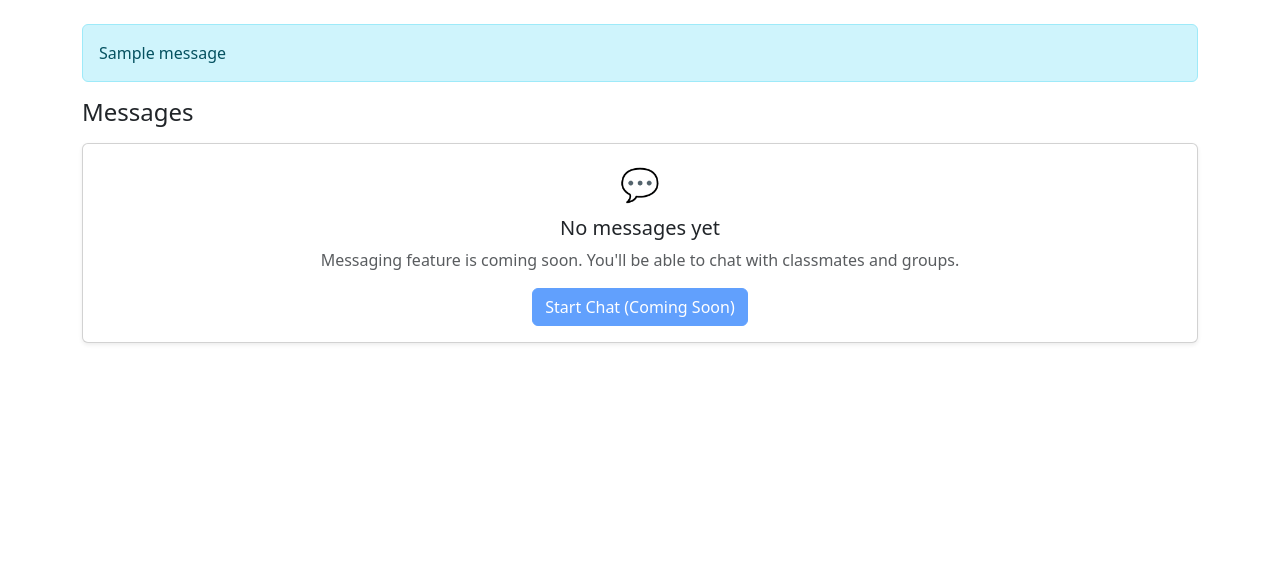
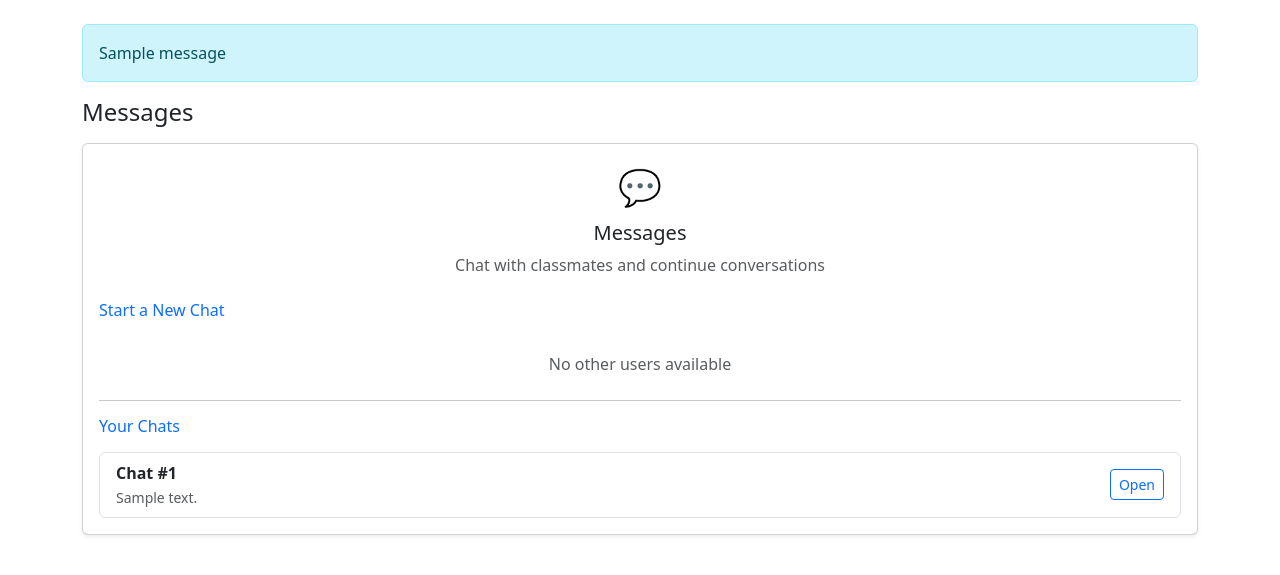
Before and after one commit to Bryanna-Terrazas/campusConnect2026, a Django app: page /messages/ in a window 1280 px wide. Shown: the part 56-631 px from the top of the page. Run offline with Django 5.2, Linux system fonts and the light colour scheme; a user stored in the database is signed in; tables that the repository leaves empty hold one stand-in row (values such as "Sample post"); one stand-in notice (Sample message) is shown.

Commit message:
added messaging system

```diff
--- a/campusConnectApp/models.py
+++ b/campusConnectApp/models.py
@@ -52,3 +52,24 @@ class Posts(models.Model):
 
     def __str__(self):
         return self.subject
+
+
+class Conversation(models.Model):
+    participants = models.ManyToManyField(User)
+    created_at = models.DateTimeField(auto_now_add=True)
+
+    def __str__(self):
+        return f"Conversation {self.id}"
+
+    def has_user(self, user):
+        return self.participants.filter(id=user.id).exists()
+
+
+class Message(models.Model):
+    conversation = models.ForeignKey(Conversation, on_delete=models.CASCADE, related_name="messages")
+    sender = models.ForeignKey(User, on_delete=models.CASCADE)
+    body = models.TextField()
+    timestamp = models.DateTimeField(auto_now_add=True)
+
+    def __str__(self):
+        return f"{self.sender.username}: {self.body[:20]}"
--- a/campusConnectApp/templates/base.html
+++ b/campusConnectApp/templates/base.html
@@ -5,7 +5,7 @@
   <meta name="viewport" content="width=device-width, initial-scale=1">
   <title>Campus Connect</title>
 
-  <link href="https://cdn.jsdelivr.net/npm/bootstrap@5.3.8/dist/css/bootstrap.min.css" rel="stylesheet">
+  <link href="https://cdn.jsdelivr.net/npm/bootstrap@5.3.2/dist/css/bootstrap.min.css" rel="stylesheet">
 
   <style>
     .navbar .nav-link,
@@ -39,6 +39,6 @@
 
   </div>
 
-  <script src="https://cdn.jsdelivr.net/npm/bootstrap@5.3.8/dist/js/bootstrap.bundle.min.js"></script>
+  <script src="https://cdn.jsdelivr.net/npm/bootstrap@5.3.3/dist/js/bootstrap.bundle.min.js"></script>
 </body>
 </html>
--- a/campusConnectApp/templates/messages.html
+++ b/campusConnectApp/templates/messages.html
@@ -5,19 +5,108 @@
 <h4 class="mb-3">Messages</h4>
 
 <div class="card shadow-sm">
-  <div class="card-body text-center">
+  <div class="card-body">
 
-    <div style="font-size: 2rem;">💬</div>
+    <!-- HEADER -->
+    <div class="text-center mb-4">
+      <div style="font-size: 2.2rem;">💬</div>
+      <h5 class="mt-2">Messages</h5>
+      <p class="text-muted mb-0">
+        Chat with classmates and continue conversations
+      </p>
+    </div>
 
-    <h5 class="mt-2">No messages yet</h5>
+    <!-- START CHAT -->
+    <div class="mb-4">
 
-    <p class="text-muted">
-      Messaging feature is coming soon. You'll be able to chat with classmates and groups.
-    </p>
+      <h6 class="mb-3 text-primary">Start a New Chat</h6>
 
-    <button class="btn btn-primary disabled">
-      Start Chat (Coming Soon)
-    </button>
+      <div class="row">
+
+        {% for user in users %}
+          {% if user != request.user %}
+
+            <div class="col-md-6 mb-2">
+
+              <div class="card border-0 shadow-sm">
+                <div class="card-body d-flex justify-content-between align-items-center">
+
+                  <span>👤 {{ user.username }}</span>
+
+                  <a href="{% url 'start_chat' user.id %}" class="btn btn-sm btn-primary">
+                    Message
+                  </a>
+
+                </div>
+              </div>
+
+            </div>
+
+          {% endif %}
+        {% endfor %}
+
+      </div>
+
+      {% if users|length <= 1 %}
+        <div class="text-muted text-center mt-3">
+          No other users available
+        </div>
+      {% endif %}
+
+    </div>
+
+    <hr>
+
+    <!-- CONVERSATIONS -->
+    <div>
+
+      <h6 class="mb-3 text-primary">Your Chats</h6>
+
+      {% if conversations %}
+
+        <div class="list-group">
+
+          {% for convo in conversations %}
+
+            <a href="{% url 'conversation_detail' convo.id %}"
+               class="list-group-item list-group-item-action">
+
+              <div class="d-flex justify-content-between align-items-center">
+
+                <div>
+                  <strong>Chat #{{ convo.id }}</strong><br>
+
+                  <small class="text-muted">
+                    {% if convo.messages.last %}
+                      {{ convo.messages.last.body|truncatechars:60 }}
+                    {% else %}
+                      No messages yet
+                    {% endif %}
+                  </small>
+                </div>
+
+                <span class="btn btn-sm btn-outline-primary">
+                  Open
+                </span>
+
+              </div>
+
+            </a>
+
+          {% endfor %}
+
+        </div>
+
+      {% else %}
+
+        <div class="text-center text-muted mt-3">
+          <p class="mb-0">No conversations yet</p>
+          <small>Start a chat above 👆</small>
+        </div>
+
+      {% endif %}
+
+    </div>
 
   </div>
 </div>
--- a/campusConnectApp/urls.py
+++ b/campusConnectApp/urls.py
@@ -7,7 +7,6 @@ urlpatterns = [
     path('register/', views.register, name='register'),
     path('login/', views.login_view, name='login'),
     path('logout/', views.logout_view, name='logout'),
-    path('social/', views.social, name='social'),
     path('tasks/', views.task_list, name='task_list'),
     path('tasks/create/', views.task_create, name='task_create'),
     path('tasks/edit/<int:task_id>/', views.task_edit, name='task_edit'),
@@ -16,9 +15,12 @@ urlpatterns = [
     path('events/create/', views.event_create, name='event_create'),
     path('events/edit/<int:event_id>/', views.event_edit, name='event_edit'),
     path('events/delete/<int:event_id>/', views.event_delete, name='event_delete'),
-    path('messages/', views.messages_page, name='messages'),
     path('social/edit/<int:post_id>/', views.post_edit, name='post_edit'),
     path('social/delete/<int:post_id>/', views.post_delete, name='post_delete'),
     path('profile/delete/', views.profile_delete, name='profile_delete'),
+    path('social/', views.social, name='social'),
+    path("messages/", views.messages_page, name="messages"),
+    path("messages/<int:convo_id>/", views.conversation_detail, name="conversation_detail"),
+    path("messages/start/<int:user_id>/", views.start_chat, name="start_chat"),
 
 ]
--- a/campusConnectApp/views.py
+++ b/campusConnectApp/views.py
@@ -5,7 +5,8 @@ from .forms import UserUpdateForm, ProfileUpdateForm, PostingToFeed, TaskForm
 from .models import Task, Event, Posts
 from django.contrib import messages
 from django.contrib.auth.decorators import login_required
-
+from .models import Conversation, Message
+from django.contrib.auth.models import User
 
 @login_required
 def home(request):
@@ -77,10 +78,6 @@ def social(request):
     posts = Posts.objects.all().order_by('-id')
     return render(request, "social.html", {"s_form": form, "posts": posts})
 
-
-@login_required
-def messages_page(request):
-    return render(request, 'messages.html')
 
 
 @login_required
@@ -219,3 +216,52 @@ def profile_delete(request):
         request.user.delete()
         return redirect('login')
     return render(request, 'profile_confirm_delete.html')
+
+@login_required
+def messages_page(request):
+    conversations = Conversation.objects.filter(participants=request.user)
+    users = User.objects.all()
+
+    return render(request, "messages.html", {
+        "conversations": conversations,
+        "users": users
+    })
+
+@login_required
+def conversation_detail(request, convo_id):
+    convo = get_object_or_404(Conversation, id=convo_id)
+
+    if request.method == "POST":
+        Message.objects.create(
+            conversation=convo,
+            sender=request.user,
+            body=request.POST.get("body")
+        )
+        return redirect("conversation_detail", convo_id=convo.id)
+
+    convo_messages = convo.messages.order_by("timestamp")
+
+    return render(request, "conversation.html", {
+        "conversation": convo,
+        "messages": convo_messages
+    })
+
+@login_required
+def start_chat(request, user_id):
+    other_user = get_object_or_404(User, id=user_id)
+
+    # prevent chatting with yourself
+    if other_user == request.user:
+        return redirect("messages")
+
+    # check if conversation already exists
+    convo = Conversation.objects.filter(participants=request.user)\
+        .filter(participants=other_user)\
+        .first()
+
+    # if not, create it
+    if not convo:
+        convo = Conversation.objects.create()
+        convo.participants.add(request.user, other_user)
+
+    return redirect("conversation_detail", convo_id=convo.id)
```
Also changed, not shown: campusConnectApp/templates/conversation.html (added, +30 -0 lines), campusConnectApp/migrations/0002_conversation_message.py (added).
